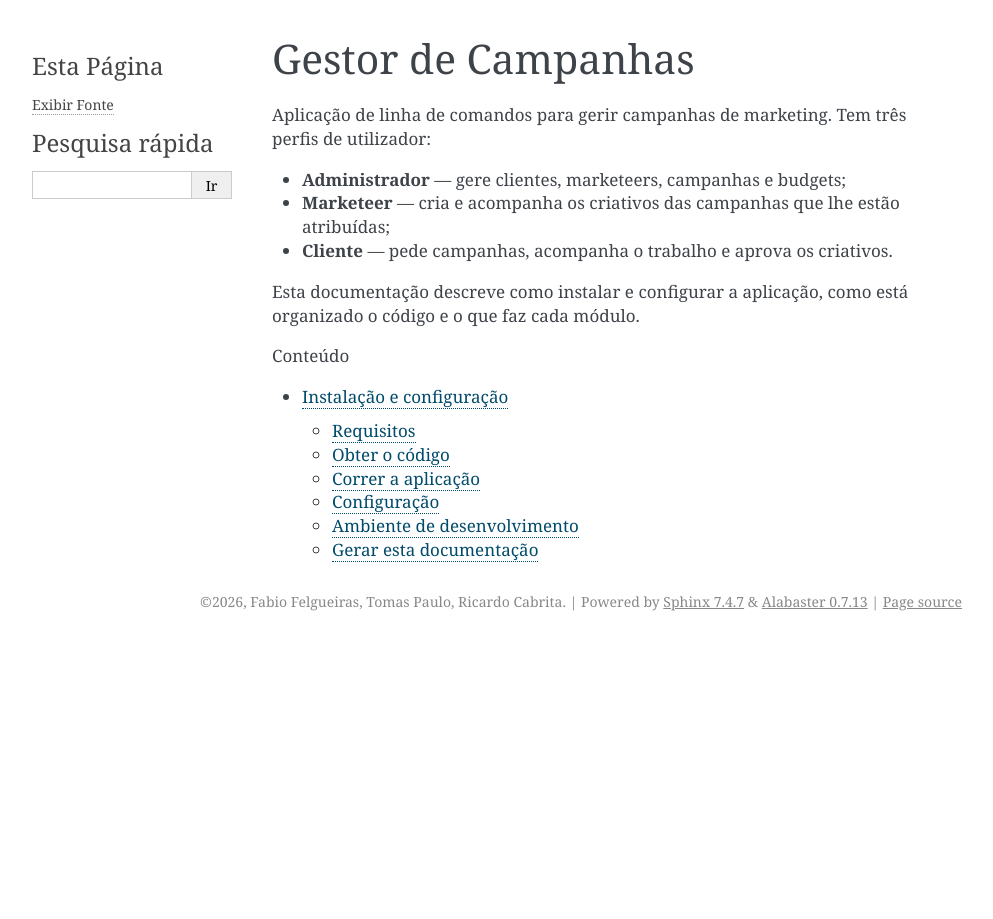
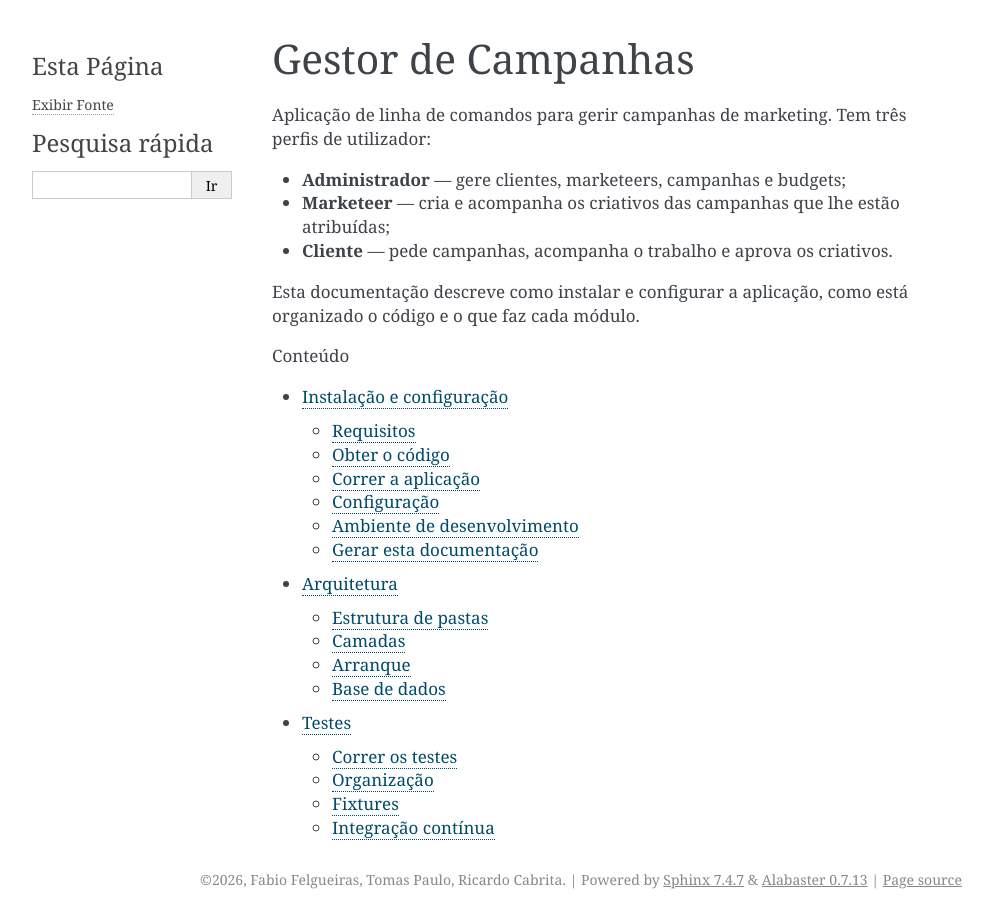
Before and after one commit to Blive77/ADC-TrabGrupo, a Sphinx documentation site: the page built from docs/index.rst, in a window 1280 px wide. Shown: the whole page, without its empty margins (148-1141 px from the left). Built offline with Sphinx 7.4.7, drawn with Linux system fonts in a browser that asks for light colours; part of the change alters nothing that is shown.

Commit message:
docs: descrever a arquitetura e os testes

```diff
--- /dev/null
+++ b/docs/arquitetura.rst
@@ -0,0 +1,82 @@
+Arquitetura
+===========
+
+A aplicação é um programa de linha de comandos escrito apenas com a biblioteca
+padrão do Python. Os dados ficam numa base de dados SQLite, que é um único
+ficheiro e não precisa de servidor.
+
+Estrutura de pastas
+-------------------
+
+.. code-block:: text
+
+   gestor_campanhas/      código da aplicação
+     __init__.py          versão da aplicação
+     __main__.py          ponto de entrada (python -m gestor_campanhas)
+     config.py            caminhos da pasta de dados e da base de dados
+     bd.py                ligação SQLite e criação das tabelas
+     cli/                 menus da linha de comandos
+       comum.py           funções partilhadas por todos os menus
+       principal.py       menu inicial
+   tests/                 testes automáticos (pytest)
+   docs/                  esta documentação (Sphinx)
+   dados/                 criada no primeiro arranque; não vai para o Git
+
+Camadas
+-------
+
+O código está separado por responsabilidades. Cada camada só conhece a que
+está abaixo dela:
+
+.. code-block:: text
+
+   __main__        arranca a aplicação
+      |
+      v
+   cli             mostra menus, lê respostas, apresenta resultados
+      |
+      v
+   bd              abre a ligação e cria as tabelas
+      |
+      v
+   SQLite          ficheiro dados/app.db
+
+Duas regras orientam esta separação:
+
+* **Os menus não tomam decisões.** O pacote ``cli`` limita-se a perguntar e a
+  mostrar. As regras da aplicação ficam em módulos próprios, que podem ser
+  testados sem simular o teclado.
+* **A ligação à base de dados é passada como argumento.** Só o ponto de
+  entrada abre a ligação; os outros módulos recebem-na já aberta. Assim, os
+  testes podem entregar uma base de dados em memória em vez da verdadeira.
+
+Arranque
+--------
+
+Quando se executa ``python -m gestor_campanhas``:
+
+1. :func:`gestor_campanhas.cli.comum.configurar_terminal` garante que os
+   acentos são lidos e escritos em UTF-8.
+2. :func:`gestor_campanhas.bd.iniciar_bd` abre o ficheiro da base de dados
+   (criando a pasta, se for preciso) e cria as tabelas em falta.
+3. :func:`gestor_campanhas.cli.principal.executar` mostra o menu inicial até
+   o utilizador escolher sair.
+4. A ligação à base de dados é fechada, mesmo que o programa seja
+   interrompido com Ctrl+C.
+
+Base de dados
+-------------
+
+As tabelas são criadas a partir da constante :data:`gestor_campanhas.bd.ESQUEMA`.
+Todas as instruções usam ``CREATE TABLE IF NOT EXISTS``, por isso podem ser
+executadas em todos os arranques sem apagar dados.
+
+.. list-table::
+   :header-rows: 1
+   :widths: 25 75
+
+   * - Tabela
+     - Conteúdo
+   * - ``configuracoes``
+     - Pares chave/valor com definições que podem ser alteradas durante a
+       utilização da aplicação.
--- a/docs/index.rst
+++ b/docs/index.rst
@@ -17,3 +17,5 @@ organizado o código e o que faz cada módulo.
    :caption: Conteúdo
 
    instalacao
+   arquitetura
+   testes
--- /dev/null
+++ b/docs/testes.rst
@@ -0,0 +1,64 @@
+Testes
+======
+
+Os testes automáticos estão na pasta ``tests`` e usam o pytest.
+
+Correr os testes
+----------------
+
+Com as ferramentas de desenvolvimento instaladas (ver :doc:`instalacao`), a
+partir da pasta do projeto:
+
+.. code-block:: console
+
+   python -m pytest
+
+Para ver o nome de cada teste, acrescentar ``-v``. Para correr só um ficheiro,
+indicar o caminho:
+
+.. code-block:: console
+
+   python -m pytest -v tests/test_bd.py
+
+Organização
+-----------
+
+.. list-table::
+   :header-rows: 1
+   :widths: 30 70
+
+   * - Ficheiro
+     - O que testa
+   * - ``tests/conftest.py``
+     - Não tem testes: define as peças partilhadas (*fixtures*).
+   * - ``tests/test_bd.py``
+     - Ligação à base de dados, criação das tabelas e caminhos de dados.
+   * - ``tests/test_cli.py``
+     - Funções comuns dos menus, menu inicial e ponto de entrada.
+
+Fixtures
+--------
+
+Uma *fixture* é uma peça que o pytest prepara antes de cada teste e entrega
+ao teste que a pede pelo nome.
+
+``ligacao``
+   Base de dados em memória, já com as tabelas criadas. Cada teste recebe uma
+   base de dados nova, por isso os testes não interferem uns com os outros nem
+   tocam nos dados reais.
+
+``teclado``
+   Simula o que o utilizador escreve. Por exemplo, ``teclado("9", "0")``
+   responde ``9`` à primeira pergunta e ``0`` à segunda.
+
+O pytest fornece outras, usadas em alguns testes: ``capsys`` (lê o que foi
+escrito no ecrã), ``tmp_path`` (pasta temporária) e ``monkeypatch`` (altera
+temporariamente variáveis de ambiente e funções).
+
+Integração contínua
+-------------------
+
+O ficheiro ``.github/workflows/testes.yml`` corre os testes no GitHub Actions
+em cada *push* e em cada *pull request* para os ramos ``main`` e ``develop``,
+com a versão mínima suportada do Python e com uma versão recente. O resultado
+aparece no próprio *pull request*.
```
